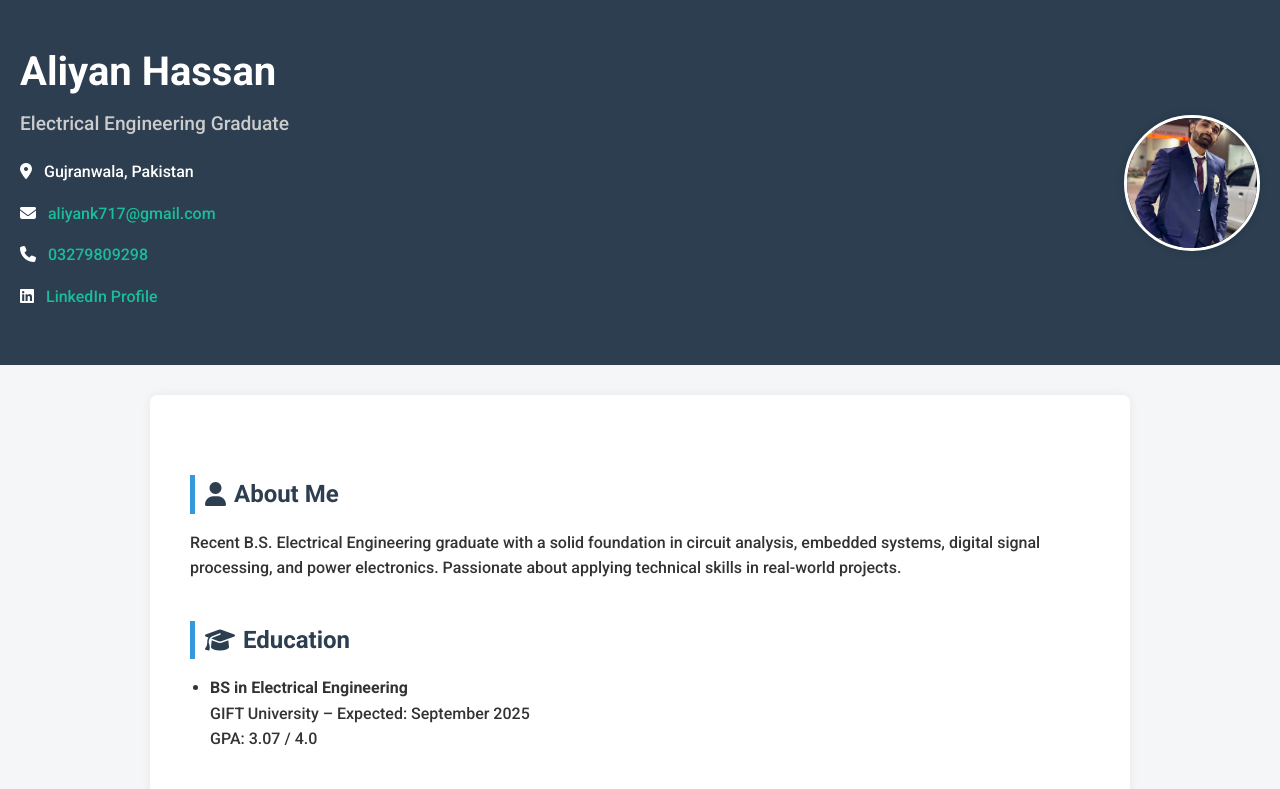
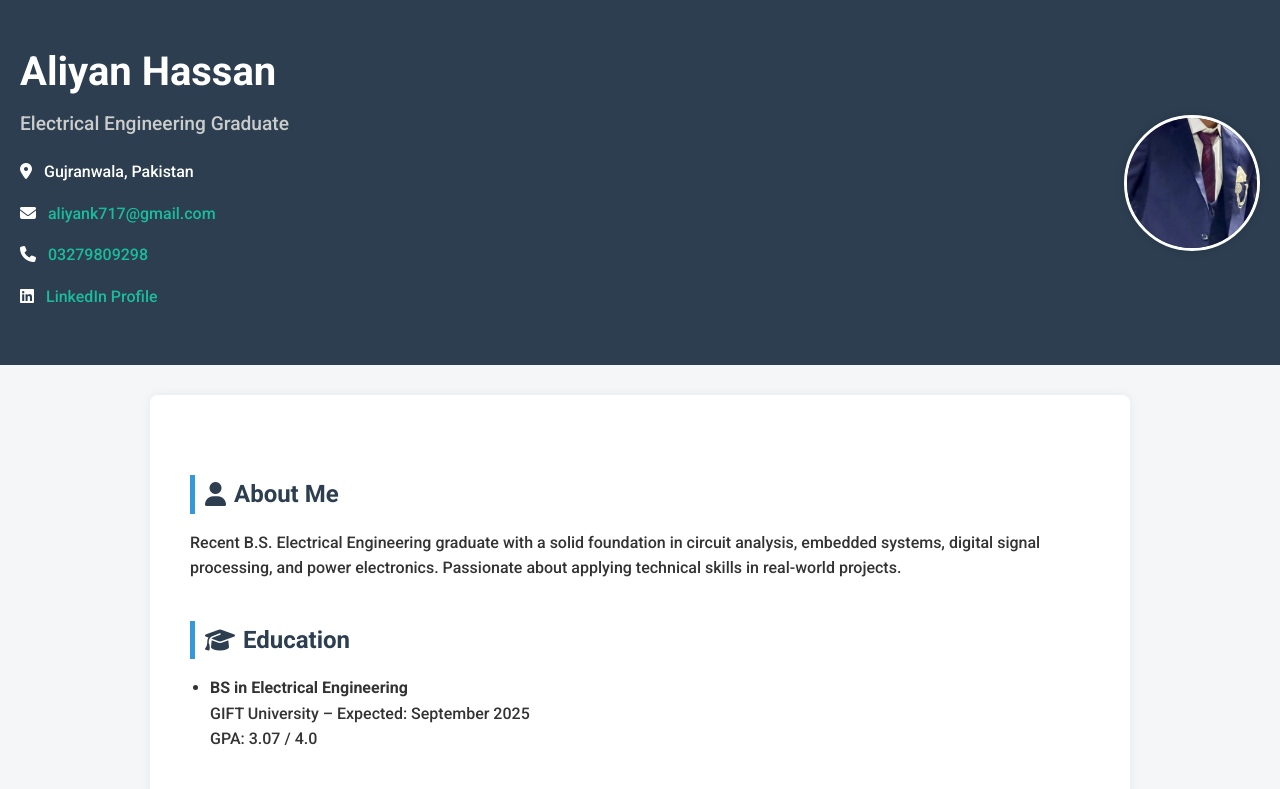
Before and after one commit to aliyan717/aliyan717, a plain HTML site: page index.html in a window 1280 px wide. Shown: the top 789 px of the page. Drawn offline with Linux system fonts and the light colour scheme.

Commit message:
Update style.css

```diff
--- a/style.css
+++ b/style.css
@@ -147,5 +147,5 @@ body {
     height: 100%;
     object-fit: cover;
     object-position: center 25%;
-    transform: scale(1.1); /* Zooms out slightly */
+    transform: scale(2.2); /* Zooms out slightly */
 }
```
